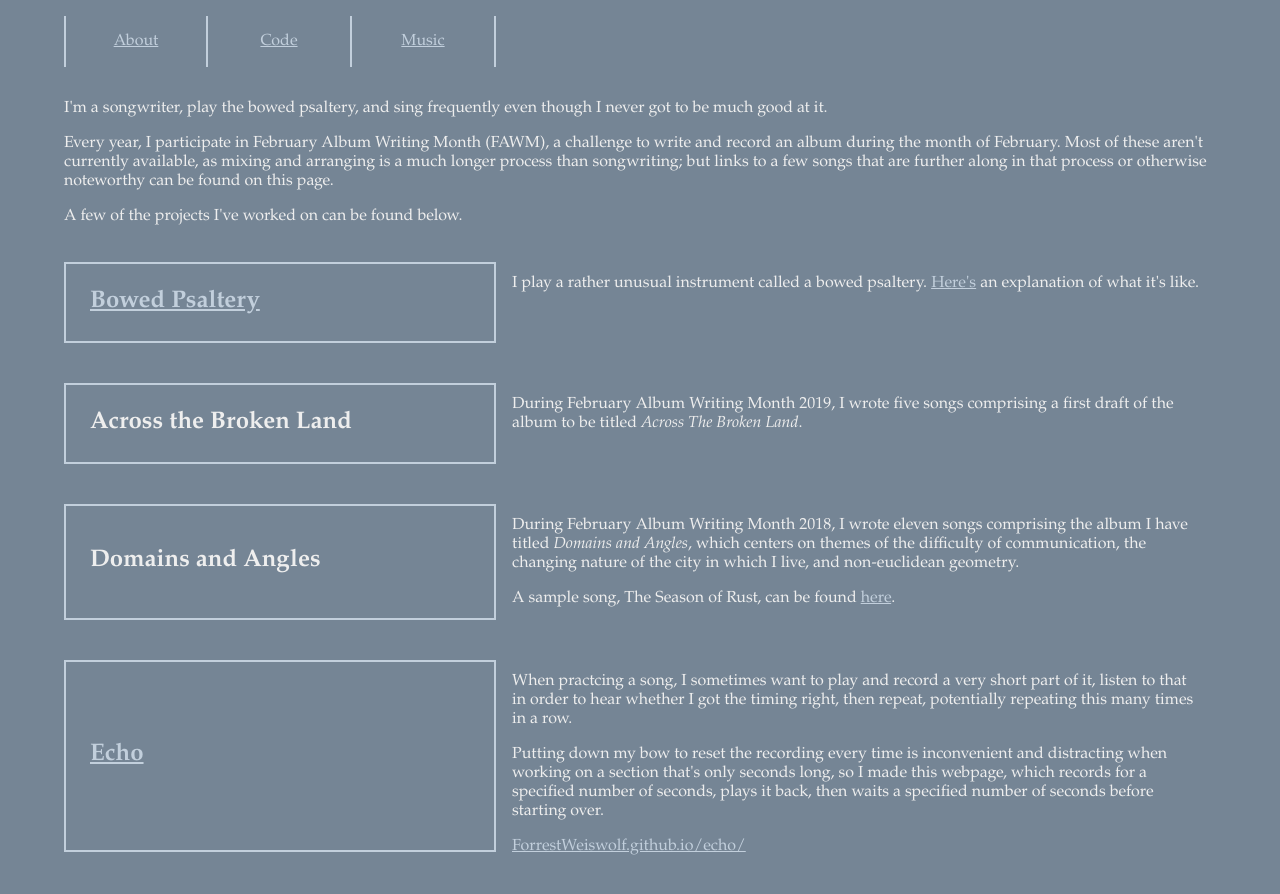
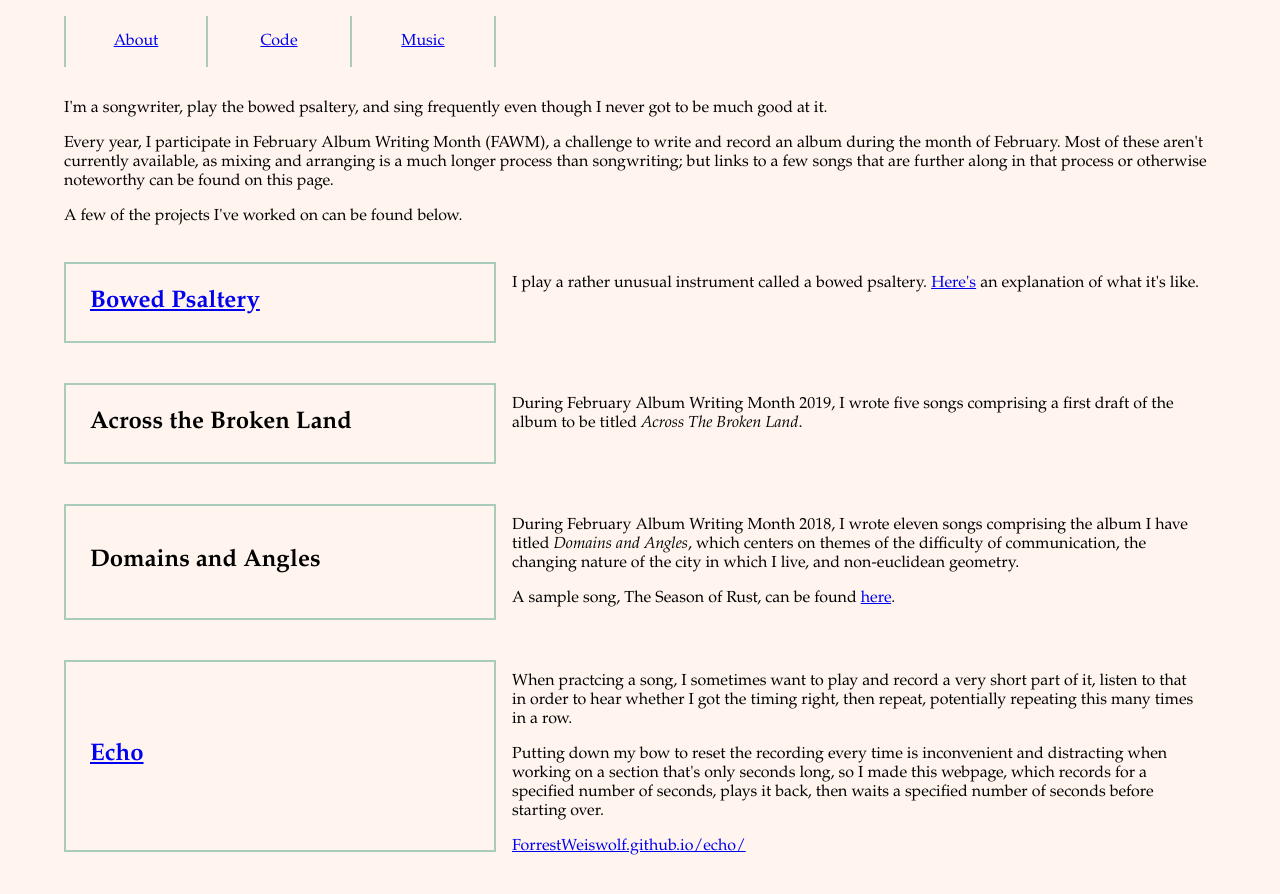
Before and after one commit to ForrestWeiswolf/forrestweiswolf.github.io, a Jekyll site: the page built from music.html, in a window 1280 px wide. Shown: the top 894 px of the page. Built offline with Jekyll 4.4.1, drawn with Linux system fonts in a browser that asks for light colours.

Commit message:
Revert "Try a different color scheme"
This reverts commit 77c38cdae56a5868dea98c95faf4fbbbacf43180.

```diff
--- a/css/main.css
+++ b/css/main.css
@@ -1,21 +1,13 @@
 * {
   box-sizing: border-box;
-  background-color: #758595;
-  color: #eee;
+  /* background-color: slategray; */
 }
 
 body {
   margin: auto;
   width: 90%;
   font-family: Palatino, "Palatino Linotype", Times, "Times New Roman", serif;
-  /* background-color: seashell; */
-}
-
-a {
-  color: #C2CFDC;
-}
-:visited{
-  color: #C2C1E9;
+  background-color: seashell;
 }
 
 main {
@@ -29,14 +21,14 @@ nav {
 }
 
 nav a {
-  border-right: solid #C2CFDC 2px;
+  border-right: solid #AACCBC 2px;
   padding: 1em;
   width: 33.33%;
   text-align: center;
 }
 
 nav a:first-child {
-  border-left: solid #C2CFDC 2px;
+  border-left: solid #AACCBC 2px;
 }
 
 .left-side {
@@ -58,7 +50,7 @@ img {
 #avatar {
   /* max-height: 40vh;
   max-width: 40vh; */
-  border: 2px solid #C2CFDC;
+  border: 2px solid #AACCBC;
   padding: 1em;
 }
 
@@ -81,7 +73,7 @@ img {
   align-items: center;
   vertical-align: middle;
   align-content: space-around;
-  border: 2px solid #C2CFDC;
+  border: 2px solid #AACCBC;
   padding: 1em;
 }
 
```
